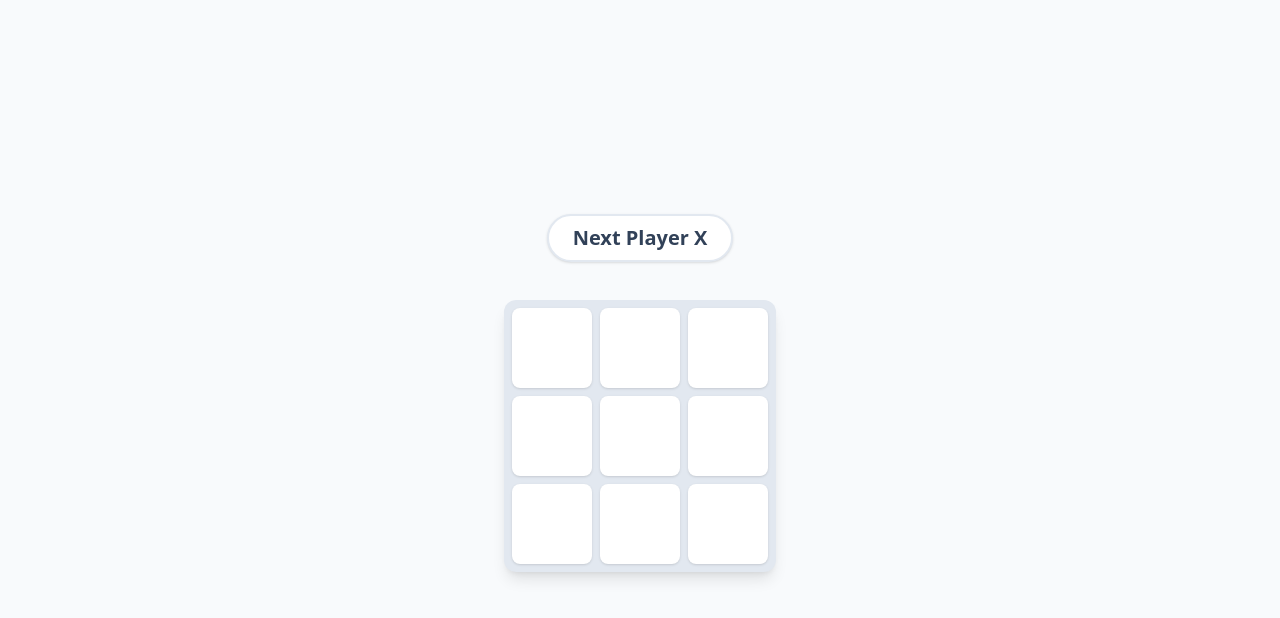
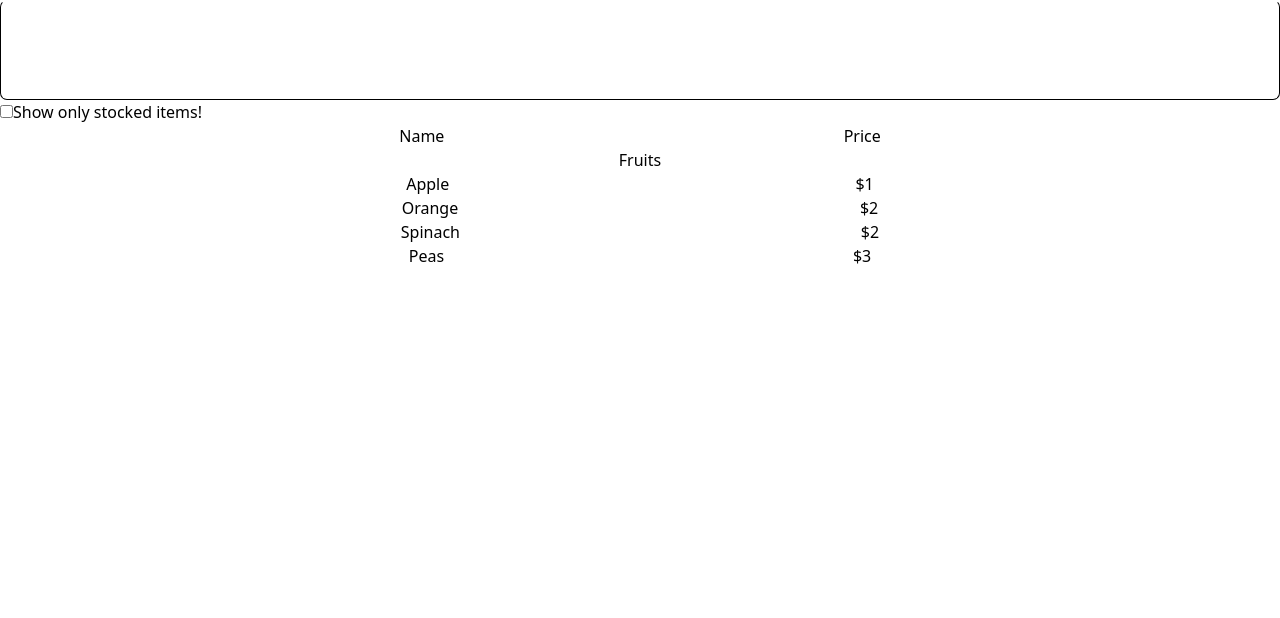
Before and after one commit to pramje-drum/React, a React (Vite) app: page / in a window 1280 px wide. Shown: the top 618 px of the page. Built offline with nearby package versions, Linux system fonts and the light colour scheme.

Commit message:
"Made tictactoe game now started working in a simple webpage to understand React

```diff
--- /dev/null
+++ b/public/ShoppingData.jsx
@@ -0,0 +1,8 @@
+export const ShoppingData = [
+	{ category: "Fruits", price: "$1", stocked: true, name: "Apple" },
+	{ category: "Fruits", price: "$1", stocked: true, name: "Dragonfruit" },
+	{ category: "Fruits", price: "$2", stocked: false, name: "Passionfruit" },
+	{ category: "Vegetables", price: "$2", stocked: true, name: "Spinach" },
+	{ category: "Vegetables", price: "$4", stocked: false, name: "Pumpkin" },
+	{ category: "Vegetables", price: "$1", stocked: true, name: "Peas" },
+];
--- /dev/null
+++ b/public/components/ChildContent.jsx
@@ -0,0 +1,24 @@
+const ChildContent = () => {
+	return (
+		<div>
+			<div className="flex justify-evenly">
+				<p>Apple</p>
+				<p>$1</p>
+			</div>
+			<div className="flex justify-evenly">
+				<p>Orange</p>
+				<p>$2</p>
+			</div>
+			<div className="flex justify-evenly">
+				<p>Spinach</p>
+				<p>$2</p>
+			</div>
+			<div className="flex justify-evenly">
+				<p>Peas</p>
+				<p>$3</p>
+			</div>
+		</div>
+	);
+};
+
+export default ChildContent;
--- /dev/null
+++ b/public/components/ContentComponent.jsx
@@ -0,0 +1,20 @@
+import React from 'react'
+import ChildContent from './ChildContent'
+
+const ContentComponent = () => {
+  return (
+    <div>
+      {/* heading */}
+        <div className='flex justify-center'>
+            <h1>Fruits</h1>
+        </div>
+
+      {/* child content */}
+      <div>
+        <ChildContent/>
+      </div>
+    </div>
+  )
+}
+
+export default ContentComponent
--- /dev/null
+++ b/public/components/Labels.jsx
@@ -0,0 +1,10 @@
+const Labels = () => {
+	return (
+		<div className="flex justify-evenly">
+			<div>Name</div>
+			<div>Price</div>
+		</div>
+	);
+};
+
+export default Labels;
--- /dev/null
+++ b/public/components/ListArea.jsx
@@ -0,0 +1,23 @@
+import ContentComponent from "./ContentComponent"
+import Labels from "./Labels"
+
+const ListArea = () => {
+  return (
+    <div>
+
+
+        {/* label-container */}
+      <div>
+        <Labels/>
+      </div>
+
+
+      {/* list area where all items will be shown */}
+      <div>
+        <ContentComponent/>
+      </div>
+    </div>
+  )
+}
+
+export default ListArea
--- /dev/null
+++ b/public/components/SearchArea.jsx
@@ -0,0 +1,22 @@
+import React from "react";
+
+const SearchArea = () => {
+	return (
+		<div>
+            {/* search bar */}
+			<div>
+				<input
+					className="peer h-full min-h-[100px] w-full resize-none rounded-[7px] border border-blue-gray-200 border-t-transparent bg-transparent px-3 py-2.5 font-sans text-sm font-normal text-blue-gray-700 outline outline-0 transition-all placeholder-shown:border placeholder-shown:border-blue-gray-200 placeholder-shown:border-t-blue-gray-200 focus:border-2 focus:border-gray-900 focus:border-t-transparent focus:outline-0 disabled:resize-none disabled:border-0 disabled:bg-blue-gray-50"
+					type="text"
+				/>
+			</div>
+            {/* filter option */}
+            <div>
+                <input type="checkbox" className="" />
+                <span>Show only stocked items!</span>
+            </div>
+		</div>
+	);
+};
+
+export default SearchArea;
--- /dev/null
+++ b/public/components/ShoppingProject.jsx
@@ -0,0 +1,20 @@
+import ListArea from "./ListArea"
+import SearchArea from "./SearchArea"
+
+const ShoppingProject = () => {
+  return (
+    <div>
+         {/* Search wala div */}
+        <div>
+            <SearchArea/>
+        </div>
+
+        {/* list wala div */}
+        <div>
+            <ListArea/>
+        </div>
+    </div>
+  )
+}
+
+export default ShoppingProject
--- a/public/components/Tictactoe.jsx
+++ b/public/components/TicTacToeComponents/Tictactoe.jsx
@@ -48,7 +48,9 @@ const tictactoe = () => {
 	return (
 		<>
 			<div className="flex flex-col items-center justify-center min-h-screen bg-slate-50 font-sans">
-				<div className={`mb-6 px-6 py-2 rounded-full text-xl font-bold shadow-sm border-2 ${winner ? 'bg-green-100 text-green-700 border-green-200' : 'bg-white text-slate-700 border-slate-200'}`}>
+				<div
+					className={`mb-6 px-6 py-2 rounded-full text-xl font-bold shadow-sm border-2 ${winner ? "bg-green-100 text-green-700 border-green-200" : "bg-white text-slate-700 border-slate-200"}`}
+				>
 					{status}
 				</div>
 				<div className="bg-slate-200 p-2 rounded-xl shadow-lg gap-3 m-3.5">
--- a/src/App.jsx
+++ b/src/App.jsx
@@ -1,10 +1,11 @@
+import ShoppingProject from "../public/components/ShoppingProject.jsx";
 import Solve from "../public/components/Solve.jsx";
-import Tictactoe from "../public/components/Tictactoe.jsx";
+import Tictactoe from "../public/components/TicTacToeComponents/Tictactoe.jsx";
 
 function App() {
 	return (
 		<>
-			<Tictactoe />
+			<ShoppingProject/>
 		</>
 	);
 }
```
Also changed, not shown: public/Screenshot 2026-01-21 182407.png (added), public/components/TicTacToeComponents/Square.jsx (renamed from public/components/Square.jsx).
